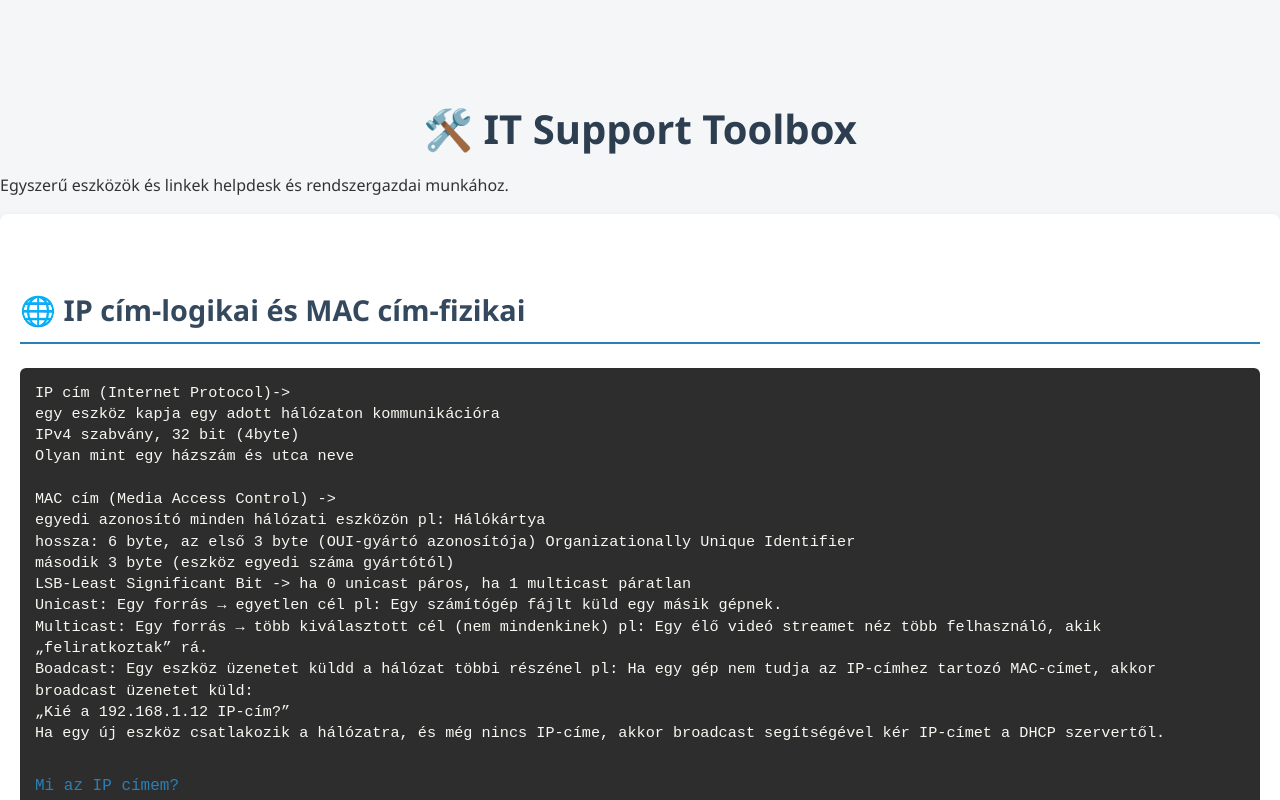
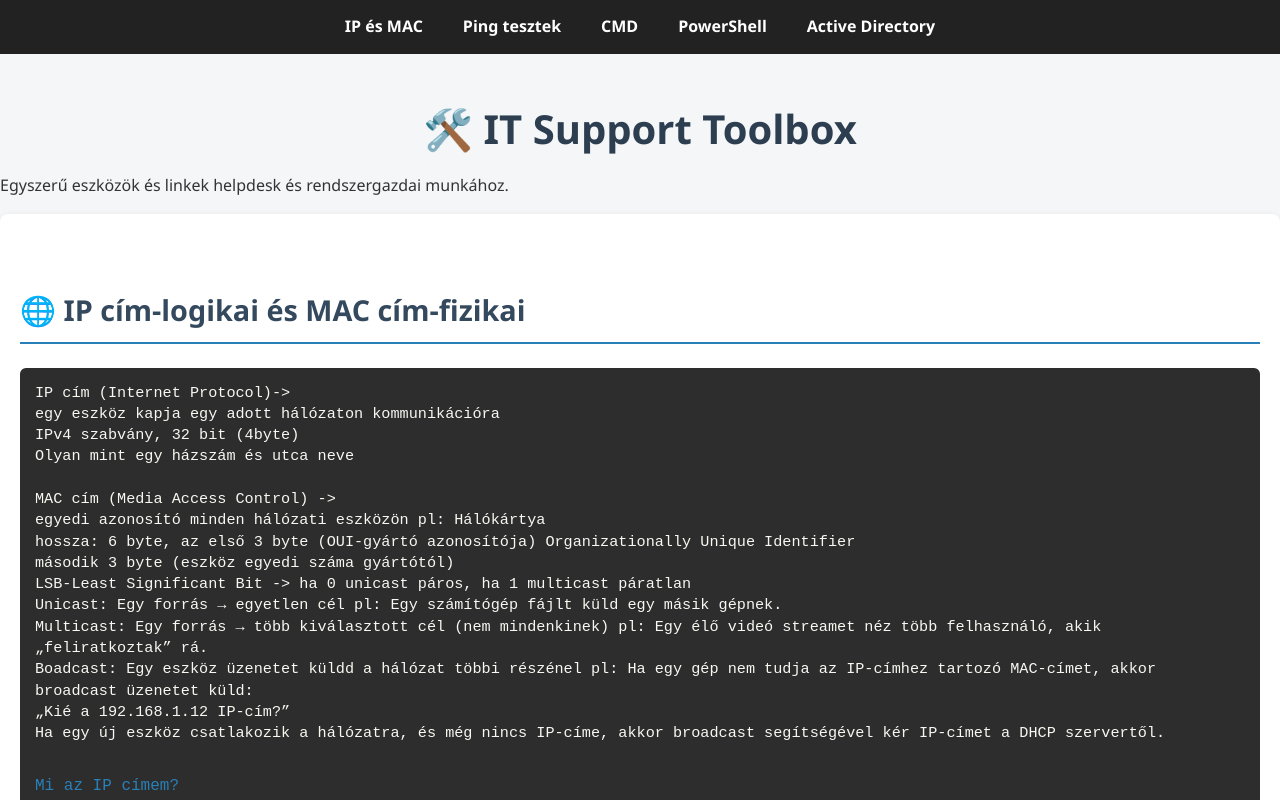
Before and after one commit to Guist00/IT-support-toolbox, a plain HTML site: page index.html in a window 1280 px wide. Shown: the top 800 px of the page. Drawn offline with Linux system fonts and the light colour scheme.

Commit message:
Update index.html

```diff
--- a/index.html
+++ b/index.html
@@ -8,8 +8,17 @@
 <body>
     <h1>🛠️ IT Support Toolbox</h1>
     <p>Egyszerű eszközök és linkek helpdesk és rendszergazdai munkához.</p>
+<nav>
+  <ul class="menu">
+    <li><a href="#ip">IP és MAC</a></li>
+    <li><a href="#ping">Ping tesztek</a></li>
+    <li><a href="#cmd">CMD</a></li>
+    <li><a href="#powershell">PowerShell</a></li>
+	<li><a href="#AD">Active Directory</a></li>
+  </ul>
+</nav>
 
-    <section>
+    <section id="ip">
         <h2>🌐 IP cím-logikai és MAC cím-fizikai</h2>
         <pre>
 IP cím (Internet Protocol)->
@@ -54,7 +63,7 @@ Ctrl + Alt + Del → felhasználóváltás
 CMD → cls  (clean screen)
         </pre>
     </section>
-    <section>
+    <section id="cmd">
         <h2>🗂️Alapvető Windows CMD parancsok</h2>
         <pre>
 📁Mappa tartalmának a listázása: dir (directory)
@@ -114,7 +123,7 @@ gpupdate /force : Szerveren és kliensgépen azonnal GPO (Group Policy Object) p
         </pre>
     </section>
 
-    <section>
+    <section id="powershell">
         <h2>Powershell alap parancsok</h2>
         <pre>
 get-help: súgó megtekintése
```
